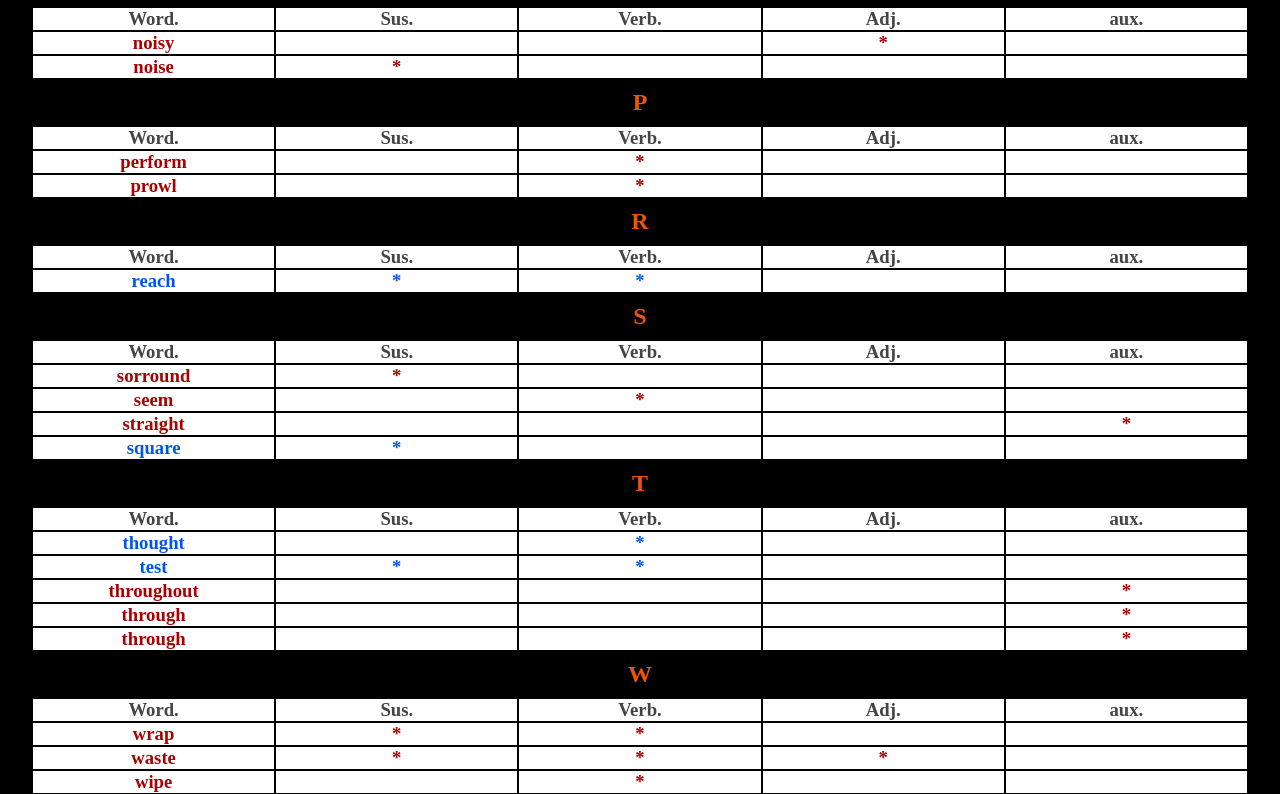
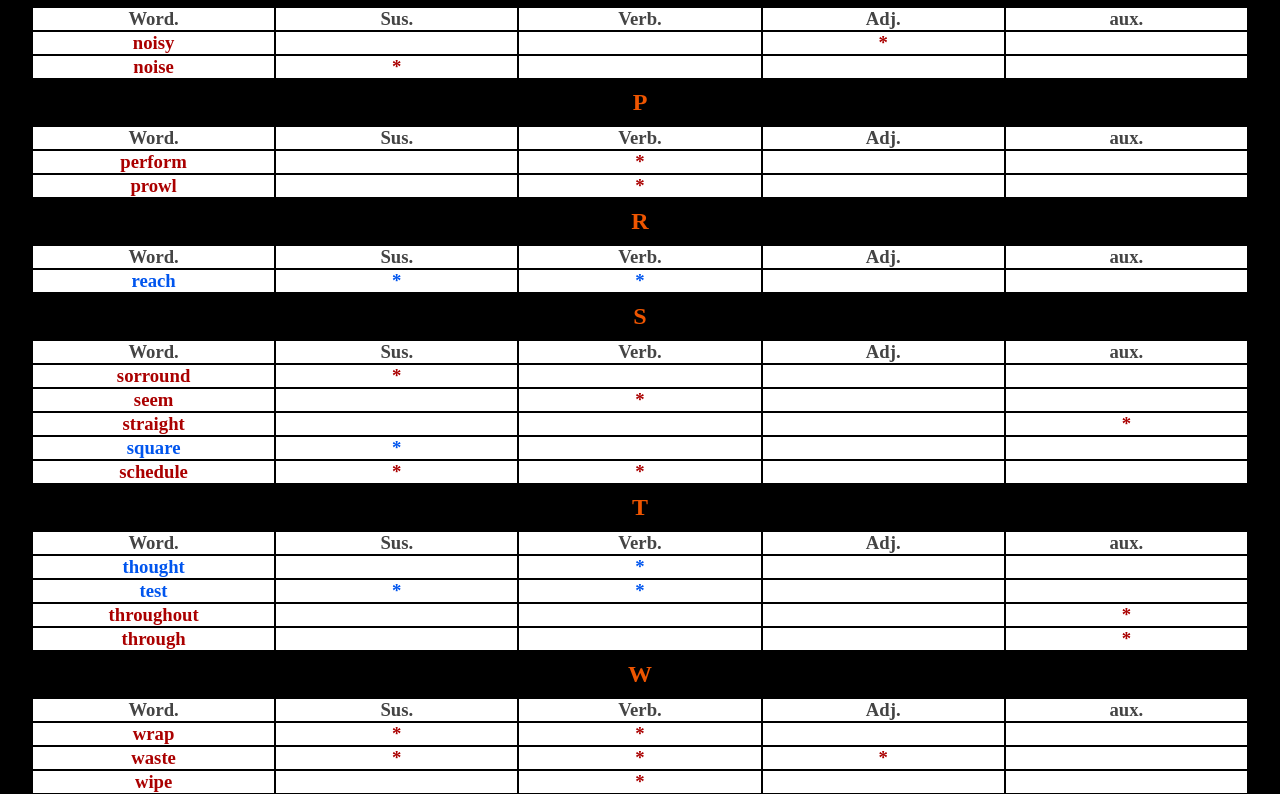
Before and after one commit to j96sa/ENGLISH, a plain HTML site: page index.html in a window 1280 px wide. Shown: the part 1566-2360 px from the top of the page. Drawn offline with Linux system fonts and the light colour scheme.

Commit message:
updated.002

```diff
--- a/index.html
+++ b/index.html
@@ -507,6 +507,13 @@
                 <h3 class="adj"></h3>
                 <h3 class="aux"></h3>
             </div>
+            <div class="ind no">
+                <h3 class="w">schedule</h3>
+                <h3 class="sus">*</h3>
+                <h3 class="verb">*</h3>
+                <h3 class="adj"></h3>
+                <h3 class="aux"></h3>
+            </div>
         </section>
 
 
@@ -537,13 +544,6 @@
             </div>
             <div class="ind no">
                 <h3 class="w">throughout</h3>
-                <h3 class="sus"></h3>
-                <h3 class="verb"></h3>
-                <h3 class="adj"></h3>
-                <h3 class="aux">*</h3>
-            </div>
-            <div class="ind no">
-                <h3 class="w">through</h3>
                 <h3 class="sus"></h3>
                 <h3 class="verb"></h3>
                 <h3 class="adj"></h3>
```
Also changed, not shown: VOCABULARY.TXT.
